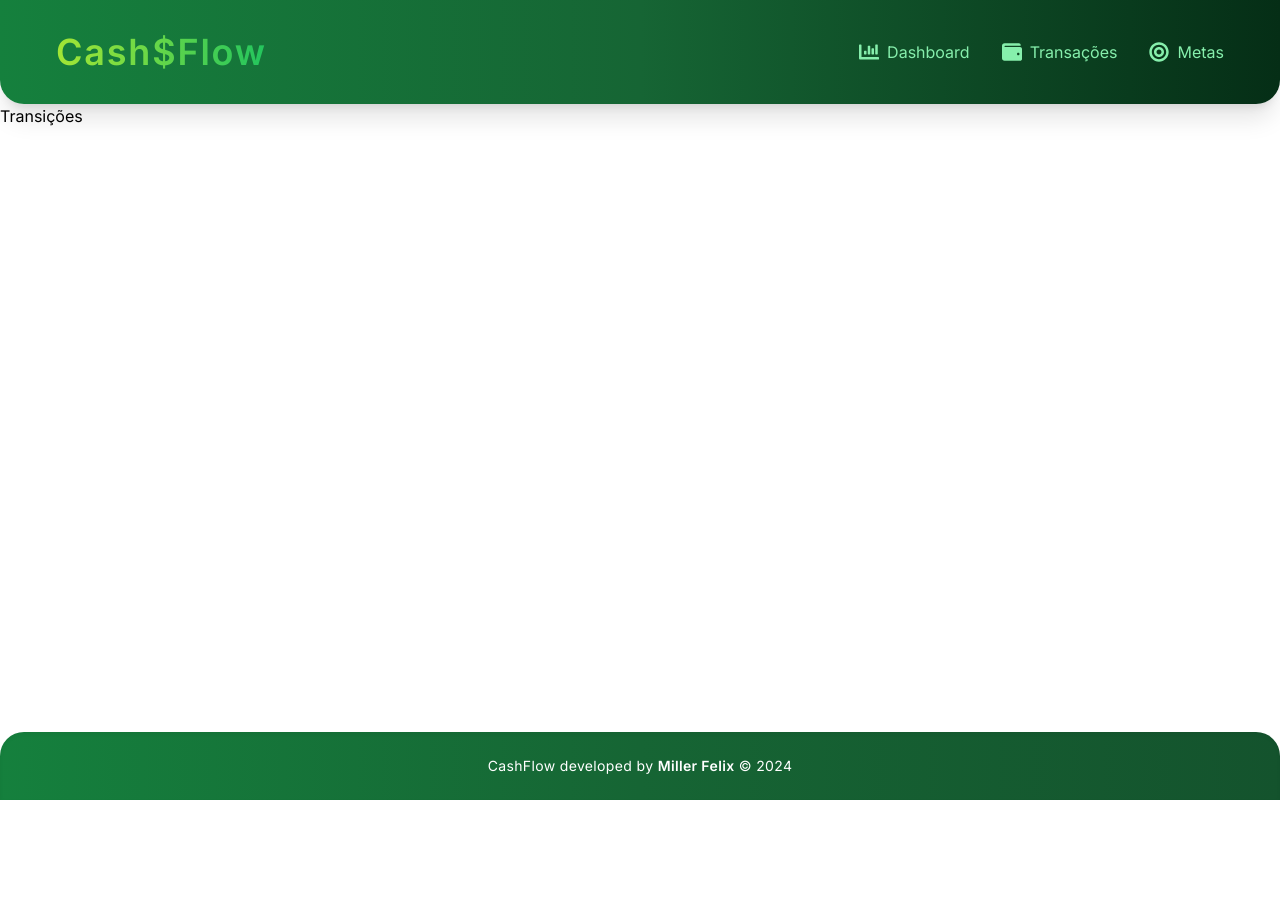
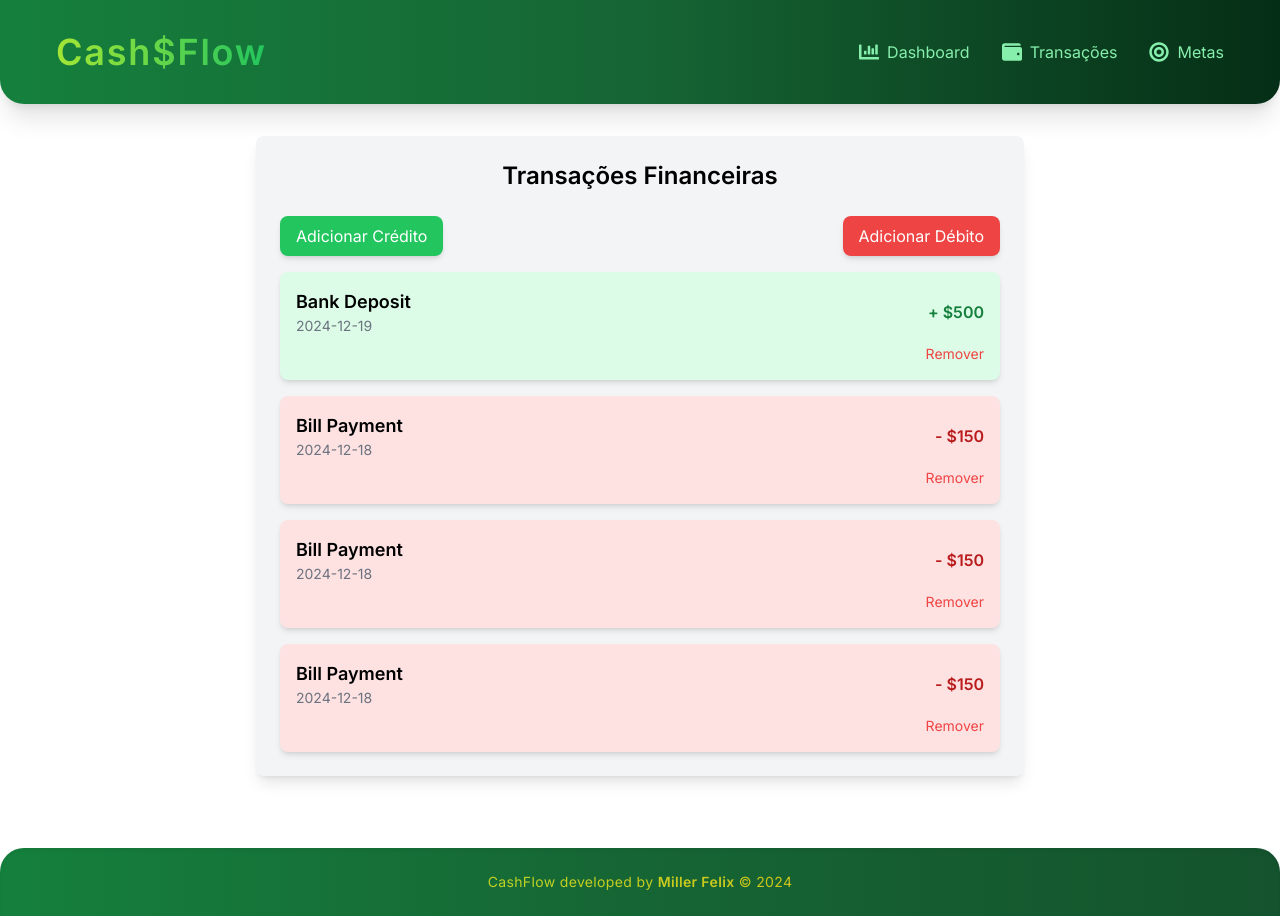
Before and after one commit to MillerFelix/cashflow-app, a React (Vite) app: page /transactions in a window 1280 px wide. Before the commit the page ends 800 px from the top, so only its background shows below. Built offline with nearby package versions, Linux system fonts and the light colour scheme.

Commit message:
Developing Transaction Page Idea

```diff
--- /dev/null
+++ b/src/components/Button.jsx
@@ -0,0 +1,11 @@
+/* eslint-disable react/prop-types */
+function Button({ children }) {
+  return (
+    <button className="mt-6 py-2 px-4 w-48 bg-yellow-400 text-gray-800 font-bold rounded-lg shadow-md hover:bg-yellow-500 transition-colors duration-300 block mx-auto">
+      {children}
+    </button>
+  );
+}
+/* eslint-enable react/prop-types */
+
+export default Button;
--- /dev/null
+++ b/src/components/Card.jsx
@@ -0,0 +1,19 @@
+import Button from "./Button";
+
+/* eslint-disable react/prop-types */
+function InfoCard({ colorStart, colorEnd, title, button, children }) {
+  return (
+    <div
+      className={`bg-gradient-to-br ${colorStart} ${colorEnd} rounded-xl shadow-lg p-8 flex flex-col justify-between w-1/3`}
+    >
+      <h2 className="text-2xl font-bold text-white">{title}</h2>
+      <div className="mt-4">
+        <p className="text-3xl font-semibold text-yellow-300">{children}</p>
+      </div>
+      <Button>{button}</Button>
+    </div>
+  );
+}
+/* eslint-enable react/prop-types */
+
+export default InfoCard;
--- a/src/components/Footer.jsx
+++ b/src/components/Footer.jsx
@@ -2,7 +2,7 @@ function Footer() {
   return (
     <footer className="bg-gradient-to-r from-green-700 via-green-800 to-green-900 text-white text-center py-6 mt-10 shadow-inner rounded-t-3xl">
       <div className="container mx-auto px-4">
-        <p className="text-sm font-light tracking-wide">
+        <p className="text-sm font-light tracking-wide text-transparent bg-clip-text bg-gradient-to-l from-yellow-500 to-lime-400">
           CashFlow developed by{" "}
           <span className="font-semibold">Miller Felix</span> &copy; 2024
         </p>
--- a/src/components/Navbar.jsx
+++ b/src/components/Navbar.jsx
@@ -24,9 +24,14 @@ function Navbar() {
   return (
     <nav className="bg-gradient-to-r from-green-700 via-green-800 to-green-950 text-white p-8 shadow-xl rounded-b-3xl">
       <div className="container mx-auto flex justify-between items-center px-6">
-        <h1 className="text-2xl sm:text-3xl md:text-4xl font-semibold tracking-wider text-transparent bg-clip-text bg-gradient-to-l from-green-500 to-lime-400">
+        {/* Nome do App com link para o Dashboard */}
+        <Link
+          to="/"
+          className="text-2xl sm:text-3xl md:text-4xl font-semibold tracking-wider text-transparent bg-clip-text bg-gradient-to-l from-green-500 to-lime-400 hover:bg-gradient-to-r hover:from-yellow-300 hover:to-lime-500 transition-all duration-500"
+          onClick={() => setIsOpen(false)} // Fecha o menu, se aberto
+        >
           Cash$Flow
-        </h1>
+        </Link>
 
         <ul className="hidden md:flex gap-8">
           <li>
--- a/src/pages/Dashboard.jsx
+++ b/src/pages/Dashboard.jsx
@@ -1,13 +1,17 @@
-// import { Outlet } from "react-router";
+import Card from "../components/Card";
 
 function Dashboard() {
   return (
-    <div className="p-4">
-      {/* <Outlet /> */}
-      <h2 className="text-2xl font-semibold">Resumo Financeiro</h2>
-      <div className="mt-4">
-        <p className="text-lg">Saldo Atual: R$ 0,00</p>
-        {/* Podemos adicionar mais informações de transações depois */}
+    <div className="p-8">
+      <div className="flex gap-8">
+        <Card
+          colorStart="from-green-500"
+          colorEnd="to-green-800"
+          title="Saldo atual"
+          button="Ver Detalhes"
+        >
+          R$ 0,00
+        </Card>
       </div>
     </div>
   );
--- a/src/pages/Transactions.jsx
+++ b/src/pages/Transactions.jsx
@@ -1,7 +1,117 @@
+import { useState } from "react";
+
 function Transactions() {
+  // Posteriormente será consultado do firestore
+  const [transactions, setTransactions] = useState([
+    {
+      id: 1,
+      type: "credit",
+      description: "Bank Deposit",
+      amount: 500,
+      date: "2024-12-19",
+    },
+    {
+      id: 2,
+      type: "debit",
+      description: "Bill Payment",
+      amount: 150,
+      date: "2024-12-18",
+    },
+    {
+      id: 2,
+      type: "debit",
+      description: "Bill Payment",
+      amount: 150,
+      date: "2024-12-18",
+    },
+    {
+      id: 2,
+      type: "debit",
+      description: "Bill Payment",
+      amount: 150,
+      date: "2024-12-18",
+    },
+  ]);
+
+  // Adicionar transação
+  function addTransaction(type, description, amount) {
+    const newTransaction = {
+      id: transactions.length + 1,
+      type,
+      description,
+      amount,
+      date: new Date().toISOString().split("T")[0],
+    };
+    setTransactions([...transactions, newTransaction]);
+  }
+
+  // Remover transação
+  function removeTransaction(id) {
+    setTransactions(
+      transactions.filter((transaction) => transaction.id !== id)
+    );
+  }
+
   return (
-    <div>
-      <h1>Transições</h1>
+    <div className="m-8 p-6 bg-gray-100 rounded-lg shadow-lg w-full max-w-3xl mx-auto">
+      <h2 className="text-2xl font-semibold text-center mb-6">
+        Transações Financeiras
+      </h2>
+
+      <div className="flex justify-between mb-4">
+        <button
+          onClick={() => addTransaction("credit", "New Deposit", 100)}
+          className="bg-green-500 text-white py-2 px-4 rounded-lg shadow-md hover:bg-green-600 transition duration-200"
+        >
+          Adicionar Crédito
+        </button>
+        <button
+          onClick={() => addTransaction("debit", "New Payment", 50)}
+          className="bg-red-500 text-white py-2 px-4 rounded-lg shadow-md hover:bg-red-600 transition duration-200"
+        >
+          Adicionar Débito
+        </button>
+      </div>
+
+      <div className="space-y-4">
+        {transactions.map((transaction) => (
+          <div
+            key={transaction.id}
+            className={`p-4 rounded-lg shadow-md ${
+              transaction.type === "credit" ? "bg-green-100" : "bg-red-100"
+            }`}
+          >
+            <div className="flex justify-between items-center">
+              <div>
+                <h3 className="font-semibold text-lg">
+                  {transaction.description}
+                </h3>
+                <p className="text-sm text-gray-500">{transaction.date}</p>
+              </div>
+              <div>
+                <p
+                  className={`font-semibold ${
+                    transaction.type === "credit"
+                      ? "text-green-700"
+                      : "text-red-700"
+                  }`}
+                >
+                  {transaction.type === "credit" ? "+" : "-"} $
+                  {transaction.amount}
+                </p>
+              </div>
+            </div>
+            <div className="flex justify-end mt-2">
+              <button
+                onClick={() => removeTransaction(transaction.id)}
+                className="text-sm text-red-500 hover:text-red-700"
+              >
+                Remover
+              </button>
+            </div>
+          </div>
+        ))}
+      </div>
     </div>
   );
 }
```
